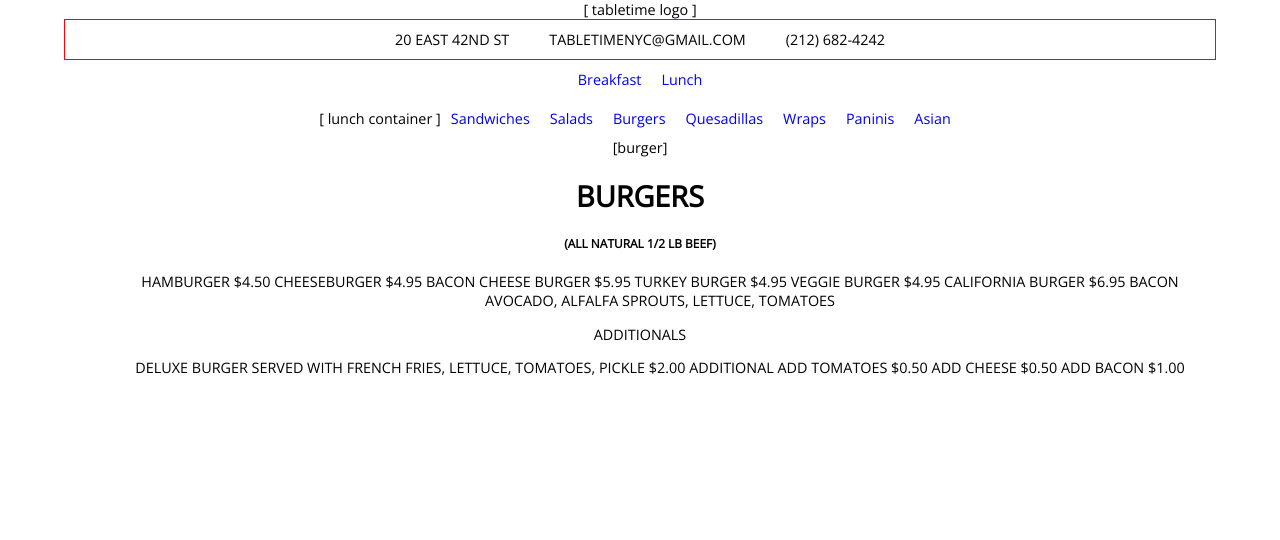
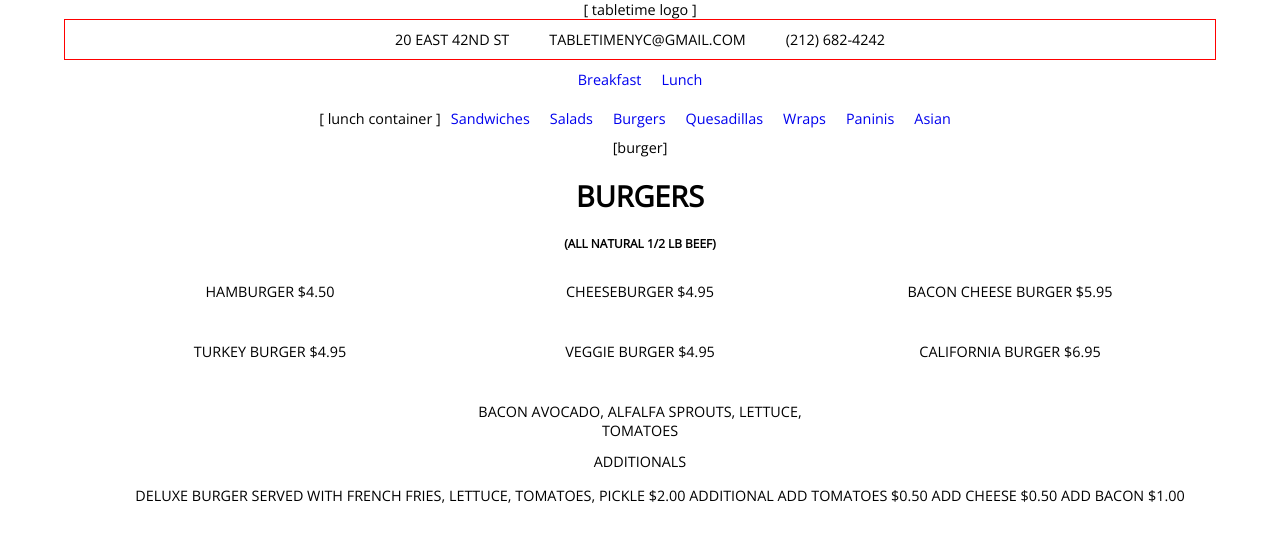
Before and after one commit to dpark926/tabletime, a React (Create React App) app in the folder tabletime/: page /lunch/burgers in a window 1280 px wide. Shown: the top 540 px of the page. Built offline with nearby package versions, Linux system fonts and the light colour scheme.

Commit message:
build Burger component

```diff
--- a/tabletime/src/components/lunch/Burgers.js
+++ b/tabletime/src/components/lunch/Burgers.js
@@ -6,21 +6,35 @@ function Burgers () {
       [burger]
       <h1>BURGERS</h1>
       <h5>(ALL NATURAL 1/2 LB BEEF)</h5>
-      <ul>
+      <div className='menu-wrapper'>
+        <div className='item-box'>
           HAMBURGER
           $4.50
+        </div>
+        <div className='item-box'>
           CHEESEBURGER
           $4.95
+        </div>
+        <div className='item-box'>
           BACON CHEESE BURGER
           $5.95
+        </div>
+        <div className='item-box'>
           TURKEY BURGER
           $4.95
+        </div>
+        <div className='item-box'>
           VEGGIE BURGER
           $4.95
+        </div>
+        <div className='item-box'>
           CALIFORNIA BURGER
           $6.95
+        </div>
+        <div className='item-box'>
           BACON AVOCADO, ALFALFA SPROUTS, LETTUCE, TOMATOES
-      </ul>
+        </div>
+    </div>
 
       ADDITIONALS
       <ul>
```
Lines whose indentation alone changed are shown as unchanged.
